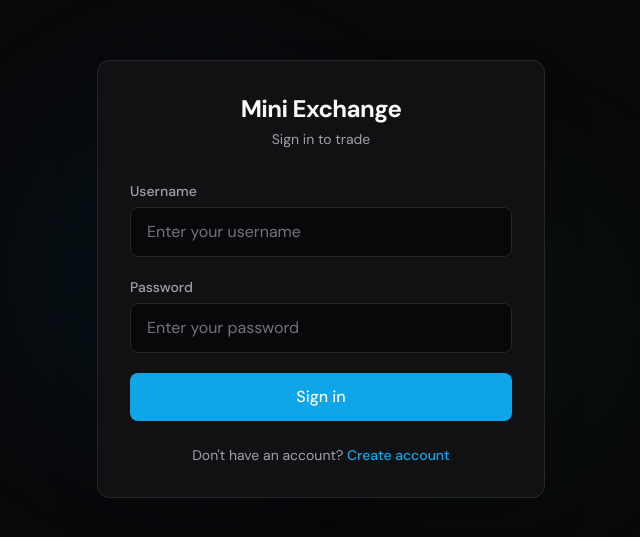
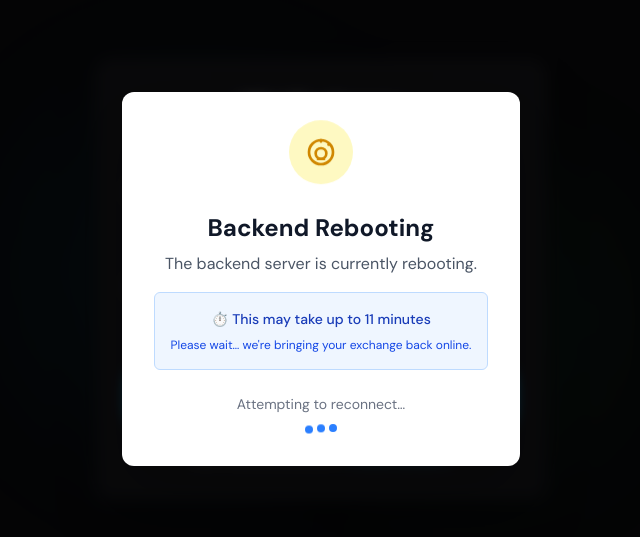
Before and after one commit to schr0dy-coder/Mini-exchange-frontend, a React (Vite) app: page / in a window 1280 px wide. Shown: the part 121-658 px from the top of the page, without its empty margins (319-959 px from the left). Built offline with nearby package versions, Linux system fonts and the light colour scheme; no server answers.

Commit message:
added backend health check page and rebooting message

```diff
--- a/src/App.jsx
+++ b/src/App.jsx
@@ -1,8 +1,10 @@
 import { useState } from "react";
 import Login from "./pages/Login";
 import Dashboard from "./pages/Dashboard";
+import { BackendStatusProvider } from "./context/BackendStatusContext";
+import BackendRebootMessage from "./components/BackendRebootMessage";
 
-function App() {
+function AppContent() {
   const [token, setToken] = useState(localStorage.getItem("access"));
 
   if (!token) {
@@ -12,4 +14,13 @@ function App() {
   return <Dashboard token={token} setToken={setToken} />;
 }
 
+function App() {
+  return (
+    <BackendStatusProvider>
+      <BackendRebootMessage />
+      <AppContent />
+    </BackendStatusProvider>
+  );
+}
+
 export default App;
--- a/src/api/api.js
+++ b/src/api/api.js
@@ -157,7 +157,7 @@
 //   return data.access;
 // }
 
-const API_BASE =
+export const API_BASE =
   import.meta.env.VITE_API_BASE ||
   "https://mini-exchange-backend.onrender.com/api" ||
   "http://127.0.0.1:8000/api";
--- /dev/null
+++ b/src/components/BackendRebootMessage.jsx
@@ -0,0 +1,62 @@
+import { useContext } from "react";
+import { BackendStatusContext } from "../context/BackendStatusContext";
+
+export default function BackendRebootMessage() {
+  const { isBackendDown } = useContext(BackendStatusContext);
+
+  if (!isBackendDown) return null;
+
+  return (
+    <div className="fixed inset-0 z-50 flex items-center justify-center bg-black/50 backdrop-blur-sm">
+      <div className="bg-white rounded-lg shadow-2xl p-8 max-w-md text-center">
+        <div className="mb-6">
+          <div className="inline-block">
+            <div className="w-16 h-16 rounded-full bg-yellow-100 flex items-center justify-center animate-bounce">
+              <svg
+                className="w-8 h-8 text-yellow-600"
+                fill="none"
+                stroke="currentColor"
+                viewBox="0 0 24 24"
+              >
+                <path
+                  strokeLinecap="round"
+                  strokeLinejoin="round"
+                  strokeWidth={2}
+                  d="M9.663 17h4.673M12 3v1m6.364 1.636l-.707.707M21 12a9 9 0 11-18 0 9 9 0 0118 0zm-9 5a4 4 0 100-8 4 4 0 000 8z"
+                />
+              </svg>
+            </div>
+          </div>
+        </div>
+
+        <h2 className="text-2xl font-bold text-gray-900 mb-2">
+          Backend Rebooting
+        </h2>
+
+        <p className="text-gray-600 mb-4">
+          The backend server is currently rebooting.
+        </p>
+
+        <div className="bg-blue-50 border border-blue-200 rounded-md p-4 mb-6">
+          <p className="text-sm text-blue-800 font-medium">
+            ⏱️ This may take up to 11 minutes
+          </p>
+          <p className="text-xs text-blue-700 mt-2">
+            Please wait… we're bringing your exchange back online.
+          </p>
+        </div>
+
+        <div className="space-y-2">
+          <p className="text-sm text-gray-500">
+            Attempting to reconnect…
+          </p>
+          <div className="flex gap-1 justify-center mt-3">
+            <div className="w-2 h-2 bg-blue-500 rounded-full animate-bounce" style={{ animationDelay: "0s" }}></div>
+            <div className="w-2 h-2 bg-blue-500 rounded-full animate-bounce" style={{ animationDelay: "0.2s" }}></div>
+            <div className="w-2 h-2 bg-blue-500 rounded-full animate-bounce" style={{ animationDelay: "0.4s" }}></div>
+          </div>
+        </div>
+      </div>
+    </div>
+  );
+}
--- /dev/null
+++ b/src/context/BackendStatusContext.jsx
@@ -0,0 +1,55 @@
+import { createContext, useState, useEffect, useCallback } from "react";
+import { API_BASE } from "../api/api";
+
+export const BackendStatusContext = createContext();
+
+const HEALTH_CHECK_URL = `${API_BASE.replace(/\/api\/?$/, "")}/api/health/`;
+const CHECK_INTERVAL_MS = 5000; // Check every 5 seconds
+const TIMEOUT_MS = 3000; // 3 second timeout for health check
+
+export function BackendStatusProvider({ children }) {
+  const [isBackendDown, setIsBackendDown] = useState(false);
+  const [checkCount, setCheckCount] = useState(0);
+
+  const checkBackendHealth = useCallback(async () => {
+    try {
+      const controller = new AbortController();
+      const timeoutId = setTimeout(() => controller.abort(), TIMEOUT_MS);
+
+      const response = await fetch(HEALTH_CHECK_URL, {
+        method: "GET",
+        signal: controller.signal,
+      });
+
+      clearTimeout(timeoutId);
+
+      if (response.ok) {
+        setIsBackendDown(false);
+        setCheckCount(0);
+      } else {
+        setCheckCount((c) => c + 1);
+        setIsBackendDown(true);
+      }
+    } catch (error) {
+      setCheckCount((c) => c + 1);
+      setIsBackendDown(true);
+    }
+  }, []);
+
+  // Initial check when component mounts
+  useEffect(() => {
+    checkBackendHealth();
+  }, [checkBackendHealth]);
+
+  // Periodic checks
+  useEffect(() => {
+    const interval = setInterval(checkBackendHealth, CHECK_INTERVAL_MS);
+    return () => clearInterval(interval);
+  }, [checkBackendHealth]);
+
+  return (
+    <BackendStatusContext.Provider value={{ isBackendDown, checkCount }}>
+      {children}
+    </BackendStatusContext.Provider>
+  );
+}
```
